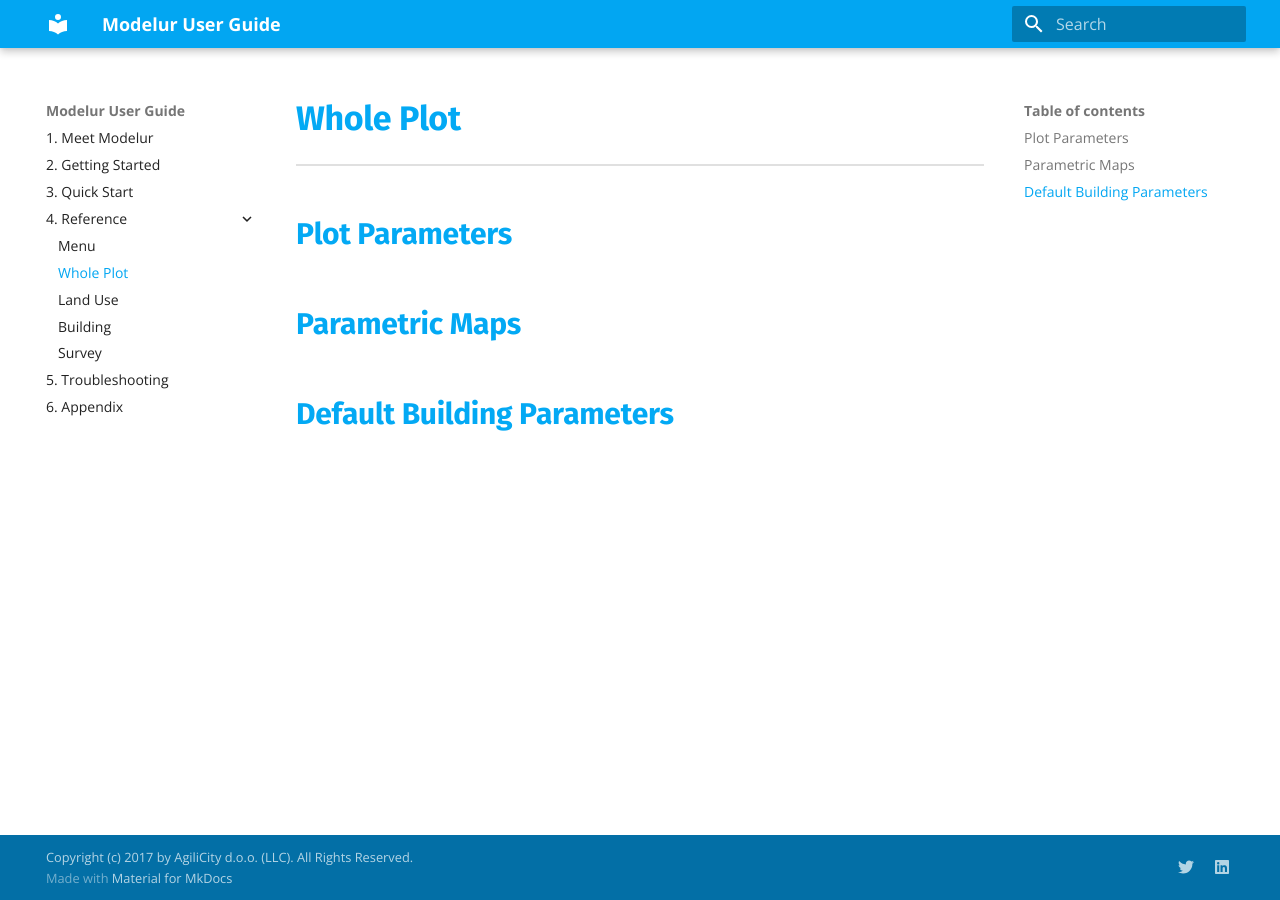
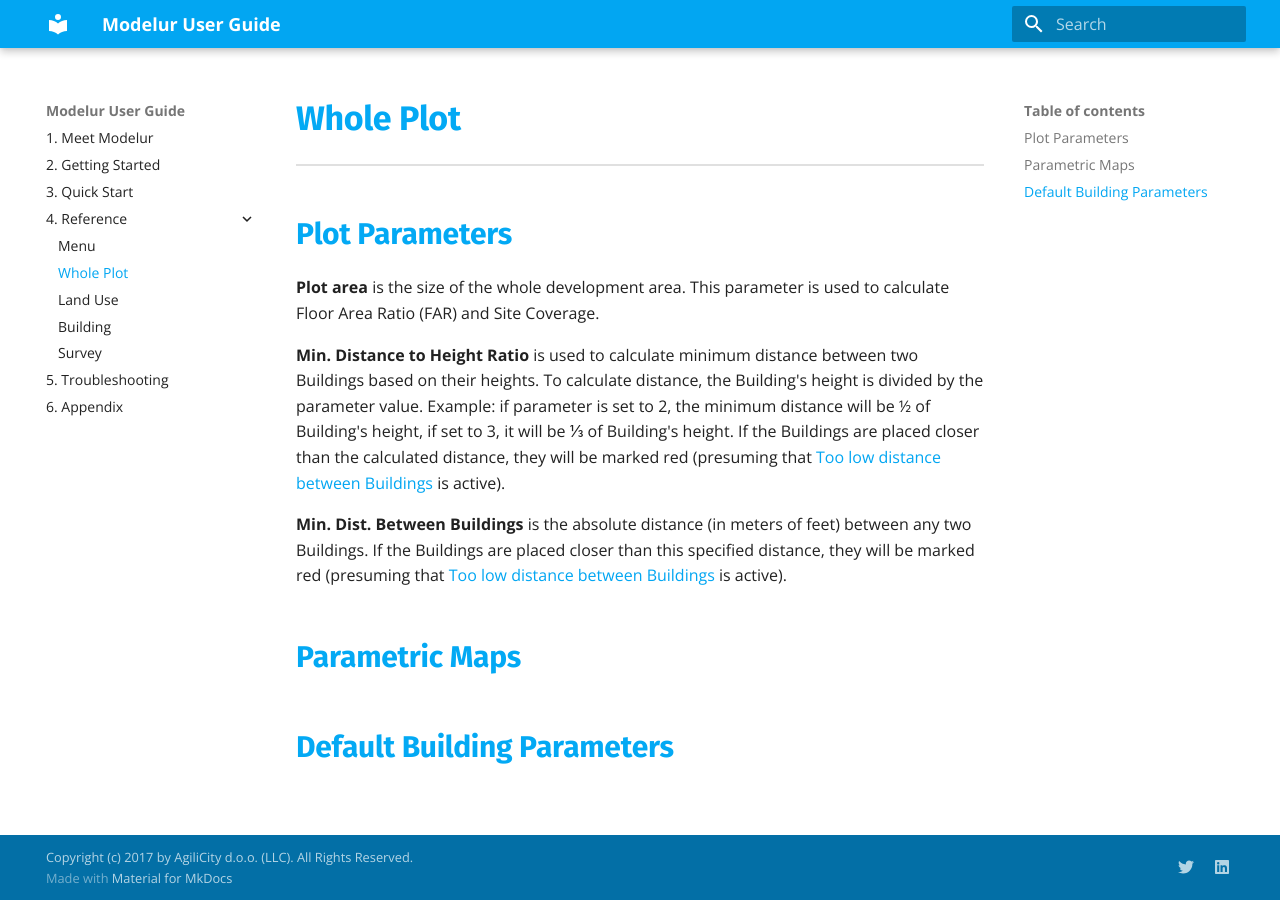
Before and after one commit to Modelur/docs, an MkDocs documentation site: the page built from docs/reference/whole_plot.md, in a window 1280 px wide. Built offline with MkDocs 1.6.1 and Material for MkDocs 9.7.7, drawn with Linux system fonts in a browser that asks for light colours; old or Windows-style settings are respelled for this version of MkDocs.

Commit message:
Added Plot Parameters information.

```diff
--- a/docs/reference/whole_plot.md
+++ b/docs/reference/whole_plot.md
@@ -1,5 +1,12 @@
 Plot Parameters
 ---------------
+
+**Plot area** is the size of the whole development area. This parameter is used to calculate Floor Area Ratio (FAR) and Site Coverage.
+
+**Min. Distance to Height Ratio** is used to calculate minimum distance between two Buildings based on their heights. To calculate distance, the Building's height is divided by the parameter value. Example: if parameter is set to 2, the minimum distance will be 1/2 of Building's height, if set to 3, it will be 1/3 of Building's height. If the Buildings are placed closer than the calculated distance, they will be marked red (presuming that [Too low distance between Buildings](survey/#warnings) is active).
+
+**Min. Dist. Between Buildings** is the absolute distance (in meters of feet) between any two Buildings. If the Buildings are placed closer than this specified distance, they will be marked red (presuming that [Too low distance between Buildings](survey/#warnings) is active).
+
 Parametric Maps
 ---------------
 Default Building Parameters
```
Also changed, not shown: docs/reference/survey.md (+3 -0 lines).
